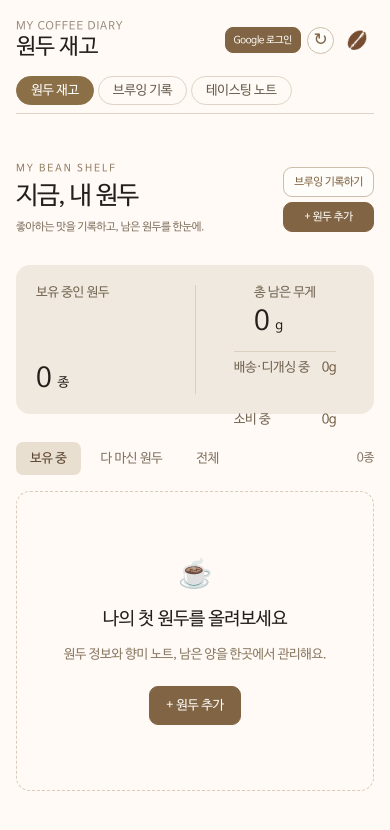
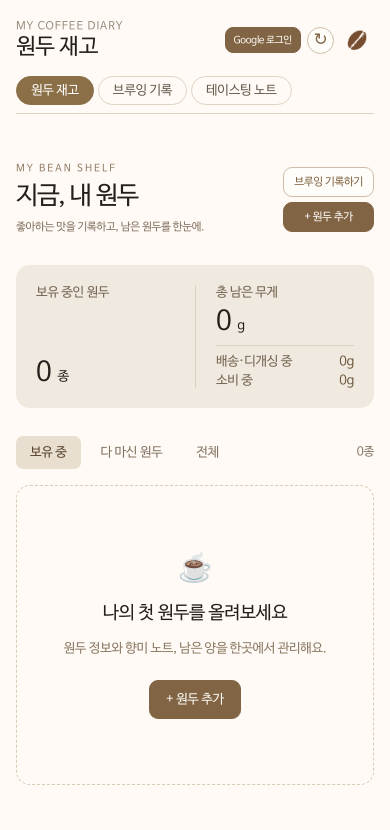
Before and after one commit to tremello/coffee-diary, a React (Vite) app: page / in a window 390 px wide. Shown: the top 830 px of the page. Built offline with nearby package versions, Linux system fonts and the light colour scheme.

Commit message:
Fix mobile inventory summary overflow

```diff
--- a/src/style.css
+++ b/src/style.css
@@ -181,8 +181,9 @@ button:focus-visible, input:focus-visible, textarea:focus-visible { outline: 2px
   .inventory-summary { padding: 20px; }
   .inventory-summary > div { align-items: flex-start; flex-direction: column; padding-right: 14px; gap: 6px; }
   .inventory-summary > div + div { padding-left: 20px; }
+  .inventory-summary > div:last-child { display: block; }
   .summary-total-block { align-items: flex-start; flex-direction: column; gap: 6px; }
-  .inventory-summary > div:last-child .summary-status-breakdown { flex-basis: 100%; margin: 8px 0 0; padding: 8px 0 0; border-left: 0; border-top: 1px solid #dcd0c1; }
+  .inventory-summary > div:last-child .summary-status-breakdown { display: grid; width: 100%; margin: 8px 0 0; padding: 8px 0 0; border-left: 0; border-top: 1px solid #dcd0c1; }
   .inventory-card { grid-template-columns: minmax(0, 1fr) 116px; }
   .bean-info { padding: 20px 16px; }
   .bean-info h3 { font-size: 18px; }
```
